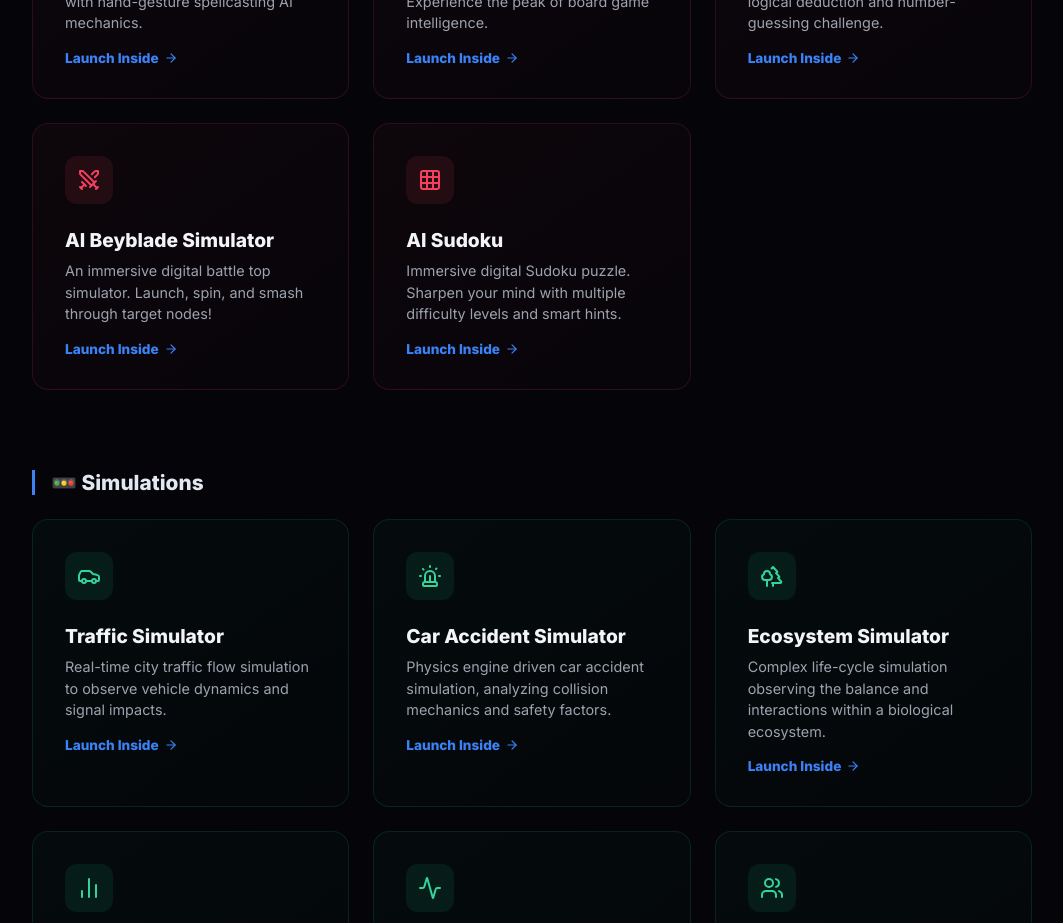
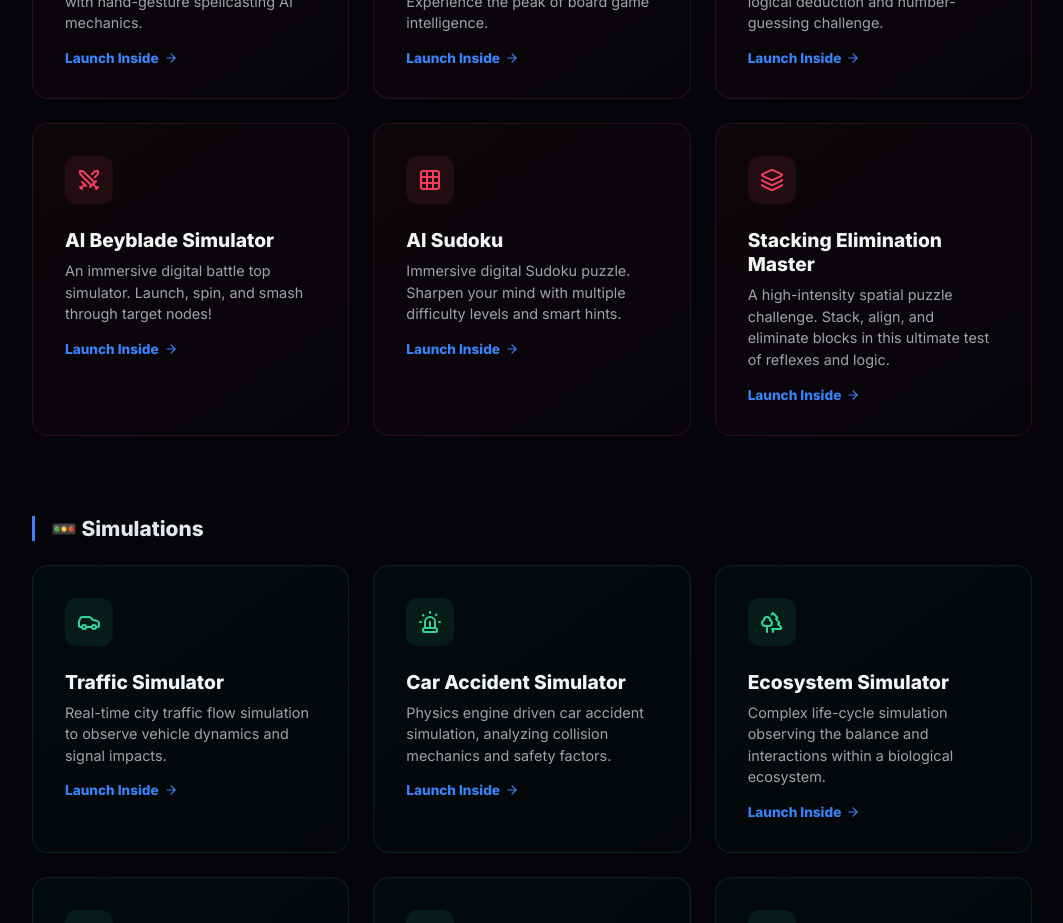
Before and after one commit to toydogcat/luna-ai, a React (Vite) app: page / in a window 1280 px wide. Shown: the part 3620-4543 px from the top of the page, without its empty margins (58-1121 px from the left). Built offline with nearby package versions, Linux system fonts and the light colour scheme.

Commit message:
add Elimination Game

```diff
--- a/src/App.jsx
+++ b/src/App.jsx
@@ -1,6 +1,6 @@
 import React, { useState, useEffect } from 'react';
 import { motion, AnimatePresence } from 'framer-motion';
-import { Sparkles, ArrowRight, Zap, Globe, Brain, Users, MousePointerClick, Newspaper, Home, Languages, Heart, Code, Database, Eye, BookOpen, Scroll, Crown, Bomb, Grid3X3, Grid, Lock, Terminal, CheckCircle2, Smartphone, Shield, Library, Clapperboard, Fingerprint, ScanQrCode, Target, MapPin, Braces, BarChart2, Swords, Car, Siren, MessageSquare, Gavel, CloudLightning, Trees, Activity, ChevronUp, AlarmClock, Radio, Layout, History, ChevronDown, Compass, Presentation, Stars } from 'lucide-react';
+import { Sparkles, ArrowRight, Zap, Globe, Brain, Users, MousePointerClick, Newspaper, Home, Languages, Heart, Code, Database, Eye, BookOpen, Scroll, Crown, Bomb, Grid3X3, Grid, Lock, Terminal, CheckCircle2, Smartphone, Shield, Library, Clapperboard, Fingerprint, ScanQrCode, Target, MapPin, Braces, BarChart2, Swords, Car, Siren, MessageSquare, Gavel, CloudLightning, Trees, Activity, ChevronUp, AlarmClock, Radio, Layout, History, ChevronDown, Compass, Presentation, Stars, Layers } from 'lucide-react';
 import { useTranslation } from 'react-i18next';
 import { trackEvent } from './firebase';
 
@@ -173,6 +173,12 @@ const PROJECT_CATEGORIES = [
         translationKey: 'projects.aiSudoku',
         url: 'https://toydogcat.github.io/ai-sudoku/',
         icon: <Grid size={24} />
+      },
+      {
+        id: 'stacking-elimination',
+        translationKey: 'projects.stackingElimination',
+        url: 'https://toydogcat.github.io/stacking-elimination-game/',
+        icon: <Layers size={24} />
       }
     ]
   },
--- a/src/i18n.js
+++ b/src/i18n.js
@@ -165,6 +165,10 @@ const resources = {
         aiSudoku: {
           title: 'AI Sudoku',
           desc: 'Immersive digital Sudoku puzzle. Sharpen your mind with multiple difficulty levels and smart hints.'
+        },
+        stackingElimination: {
+          title: 'Stacking Elimination Master',
+          desc: 'A high-intensity spatial puzzle challenge. Stack, align, and eliminate blocks in this ultimate test of reflexes and logic.'
         },
         dailyDialogue: {
           title: 'Daily Dialogue: Reading & Fluency',
@@ -480,6 +484,10 @@ const resources = {
           title: 'AI 數獨遊戲',
           desc: '經典數位腦力對決！提供多種難度與智慧提示，助您突破邏輯極限。'
         },
+        stackingElimination: {
+          title: '極限堆疊消除王',
+          desc: '充滿挑戰的空間解謎遊戲！在極速下降中精準堆疊並消除方塊，挑戰您的反應與策略極限。'
+        },
         dailyDialogue: {
           title: '每日讀書：對話與語感',
           desc: '每日精選對話閱讀 platform，專注於自然語境、語感培養與核心詞彙累積。'
```
